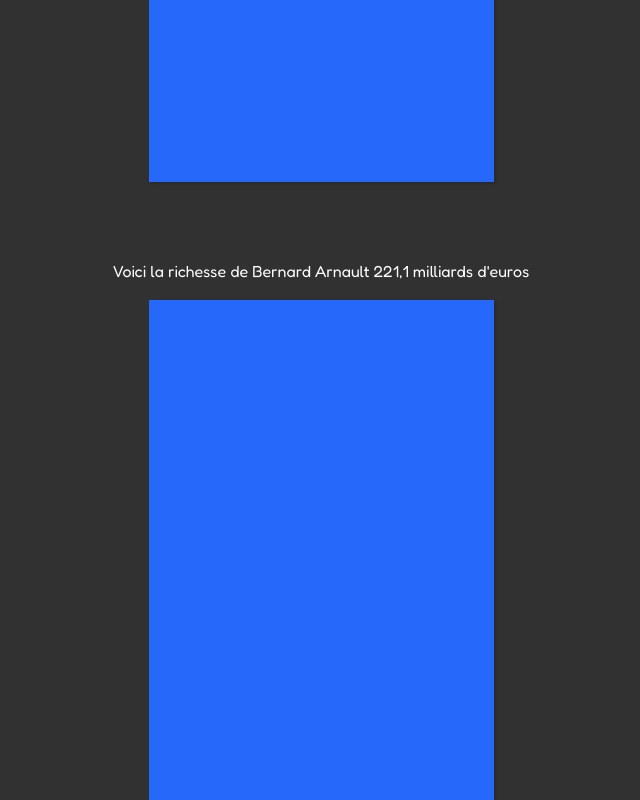
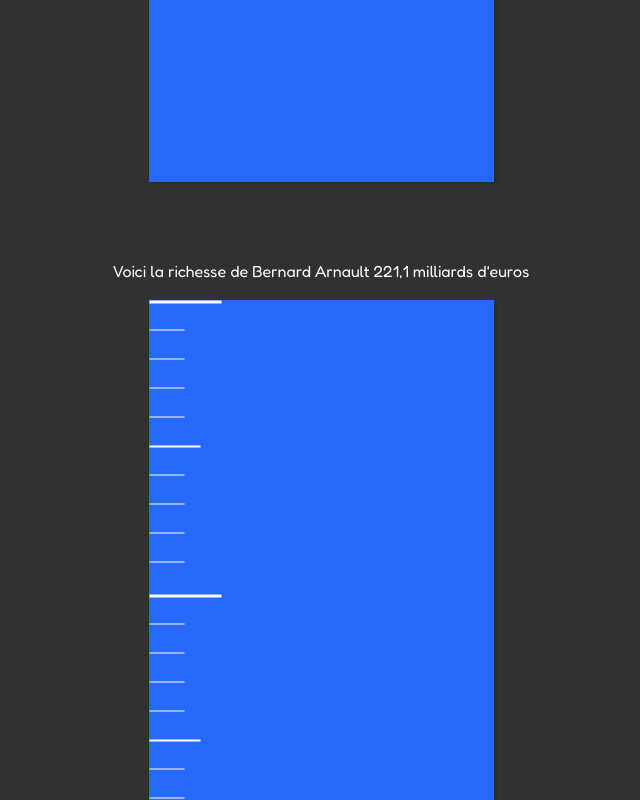
Before and after one commit to NovaeChan/millionsVsBillions, a React (Vite) app: page / in a window 1280 px wide. Shown: the part 4062-4862 px from the top of the page, without its empty margins (319-959 px from the left). Built offline with nearby package versions, Linux system fonts and the light colour scheme.

Commit message:
added ruler to better represent the scale of the wealth and to show to the user that we are actually moving down

```diff
--- a/src/pages/Home.jsx
+++ b/src/pages/Home.jsx
@@ -121,7 +121,7 @@ export default function Home() {
                     </div>
                     <div className='demo demoWrapper'>
                         <div><span>Voici la richesse de Bernard Arnault 221,1 milliards d&apos;euros</span></div>
-                        <div className='money-block bernard'>
+                        <div className='money-block bernard ruler'>
                             <div className='demo information-patience'><span>On vient d&apos;atteindre seulement 15% de sa fortune</span></div>
                             <div className='demo information-reminder'><span>Pour rappel, voici ce que représente <br />un million d&apos;euros</span></div>
                             <div className='money-block fiveRichest reminderBlock'></div>
--- a/src/styles/main.css
+++ b/src/styles/main.css
@@ -183,6 +183,22 @@ main {
     position: relative;
 }
 
+.ruler {
+    background-image: url('../assets/ruler.svg');
+    background-repeat: repeat-y;
+    background-position: 0px 0px;
+}
+
+.ruler::before{
+    content: "";
+    position: absolute;
+    top: -50%;
+    left: -50%;
+    z-index: 1;
+    background: url('../assets/ruler.svg');
+    transform: rotate(90deg);
+}
+
 .educationBlock {
     width: 300px;
     height: 196667px;
```
Also changed, not shown: src/assets/ruler.svg (added), 4 other files (tests, documents, lock files or other folders).
